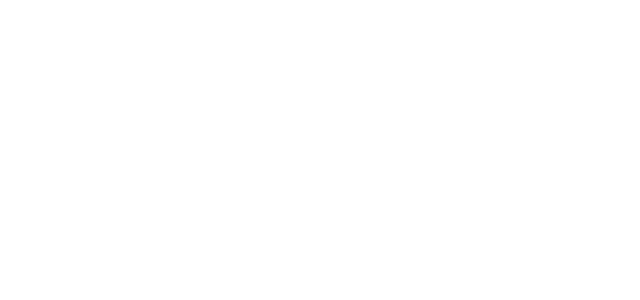
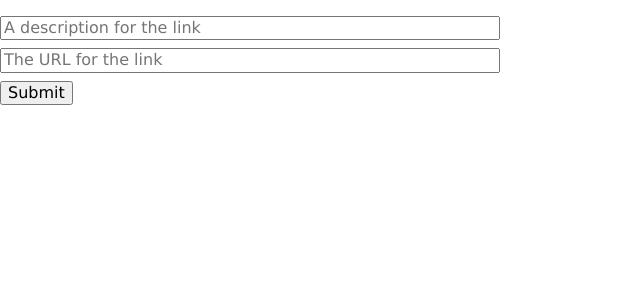
Before and after one commit to juskk/graphql, a React (Create React App) app: page / in a window 1280 px wide. Shown: the top 300 px of the page, without its empty margins (0-640 px from the left). Built offline with nearby package versions, Linux system fonts and the light colour scheme.

Commit message:
mutations

```diff
--- a/src/components/App.js
+++ b/src/components/App.js
@@ -1,9 +1,11 @@
 import '../styles//App.css';
+import CreateLink from './CreateLink';
 import LinkList from './LinkList';
 
 function App() {
   return (
     <div>
+      <CreateLink />
       <LinkList />
     </div>
   );
--- /dev/null
+++ b/src/components/CreateLink.js
@@ -0,0 +1,71 @@
+import React, { useState } from 'react';
+import { useMutation, gql } from '@apollo/client';
+
+const CREATE_LINK_MUTATION = gql`
+  mutation PostMutation(
+    $description: String!
+    $url: String!
+  ) {
+    post(description: $description, url: $url) {
+      id
+      createdAt
+      url
+      description
+    }
+  }
+`;
+
+const CreateLink = () => {
+  const [formState, setFormState] = useState({
+    description: '',
+    url: ''
+  });
+
+  const [createLink] = useMutation(CREATE_LINK_MUTATION, {
+    variables: {
+      description: formState.description,
+      url: formState.url
+    }
+  })
+
+  return (
+    <div>
+      <form
+        onSubmit={(e) => {
+          e.preventDefault();
+          createLink()
+        }}
+      >
+        <div className="flex flex-column mt3">
+          <input
+            className="mb2"
+            value={formState.description}
+            onChange={(e) =>
+              setFormState({
+                ...formState,
+                description: e.target.value
+              })
+            }
+            type="text"
+            placeholder="A description for the link"
+          />
+          <input
+            className="mb2"
+            value={formState.url}
+            onChange={(e) =>
+              setFormState({
+                ...formState,
+                url: e.target.value
+              })
+            }
+            type="text"
+            placeholder="The URL for the link"
+          />
+        </div>
+        <button type="submit">Submit</button>
+      </form>
+    </div>
+  );
+};
+
+export default CreateLink;
--- a/src/index.js
+++ b/src/index.js
@@ -9,13 +9,24 @@ import {
   InMemoryCache,
   createHttpLink
 } from '@apollo/client'
+import { setContext } from '@apollo/client/link/context'
 
 const httpLink = createHttpLink({
   uri: 'http://localhost:4000'
 })
 
+const authLink = setContext((_, { headers }) => {
+  const token = 'eyJhbGciOiJIUzI1NiIsInR5cCI6IkpXVCJ9.eyJ1c2VySWQiOjMsImlhdCI6MTYzODM0OTg5Mn0.ttX5kTa0aqXuoc7MDYH5_J1LVK4ZfIWawMjSRo1ITqQ';
+  return {
+    headers: {
+      ...headers,
+      authorization: token ? `Bearer ${token}` : ''
+    }
+  }
+});
+
 const client = new ApolloClient({
-  link: httpLink,
+  link: authLink.concat(httpLink),
   cache: new InMemoryCache()
 })
 
```
Also changed, not shown: 1 other file (tests, documents, lock files or other folders).
